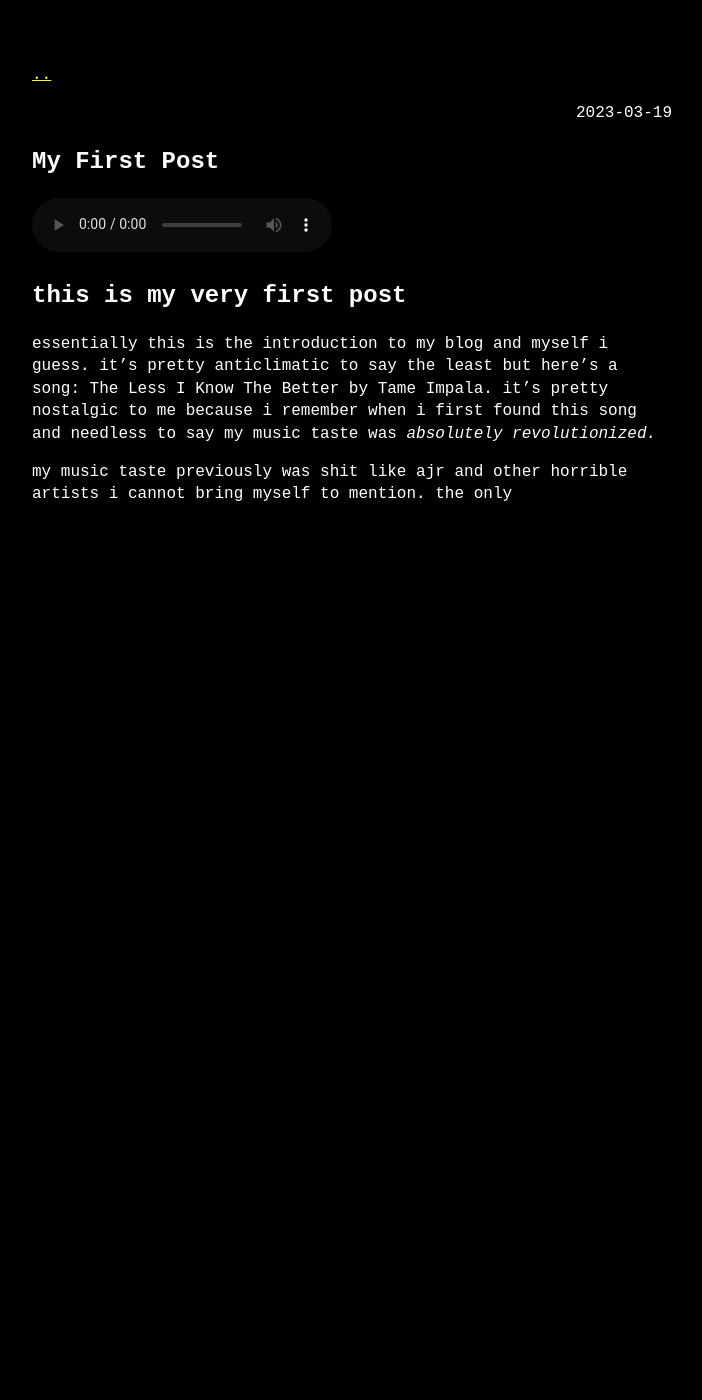
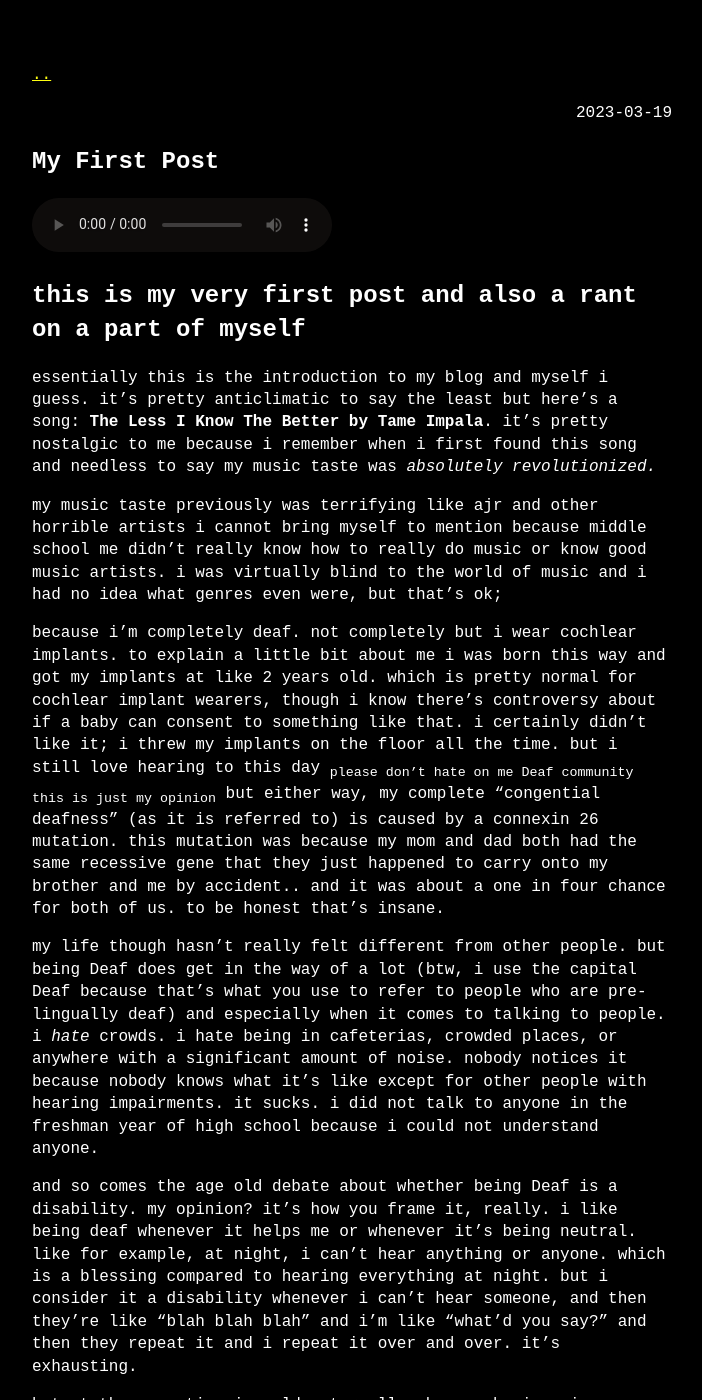
Before and after one commit to bopling/bopling.github.io, a Jekyll site: the page built from docs/_posts/2023-03-19-my-first-post.md, in a window 1280 px wide and 1400 px high. Shown: the whole window, without its empty margins (288-990 px from the left). Built offline with Jekyll 4.4.1, drawn with Linux system fonts in a browser that asks for light colours; comment, search, counter and statistics services are not loaded; some of the changed text lies outside the part shown.

Commit message:
Update 2023-03-19-my-first-post.md

```diff
--- a/docs/_posts/2023-03-19-my-first-post.md
+++ b/docs/_posts/2023-03-19-my-first-post.md
@@ -10,8 +10,16 @@ slug: a post
             </a>
 </audio>
 
-# this is my very first post
+# this is my very first post and also a rant on a part of myself
 
-essentially this is the introduction to my blog and myself i guess. it's pretty anticlimatic to say the least but here's a song: The Less I Know The Better by Tame Impala. it's pretty nostalgic to me because i remember when i first found this song and needless to say my music taste was *absolutely revolutionized.*
+essentially this is the introduction to my blog and myself i guess. it's pretty anticlimatic to say the least but here's a song: **The Less I Know The Better by Tame Impala**. it's pretty nostalgic to me because i remember when i first found this song and needless to say my music taste was *absolutely revolutionized.*
 
-my music taste previously was shit like ajr and other horrible artists i cannot bring myself to mention. the only
+my music taste previously was terrifying like ajr and other horrible artists i cannot bring myself to mention because middle school me didn't really know how to really do music or know good music artists. i was virtually blind to the world of music and i had no idea what genres even were, but that's ok;
+
+because i'm completely deaf. not completely but i wear cochlear implants. to explain a little bit about me i was born this way and got my implants at like 2 years old. which is pretty normal for cochlear implant wearers, though i know there's controversy about if a baby can consent to something like that. i certainly didn't like it; i threw my implants on the floor all the time. but i still love hearing to this day <sub>please don't hate on me Deaf community this is just my opinion</sub> but either way, my complete "congential deafness" (as it is referred to) is caused by a connexin 26 mutation. this mutation was because my mom and dad both had the same recessive gene that they just happened to carry onto my brother and me by accident.. and it was about a one in four chance for both of us. to be honest that's insane.
+
+my life though hasn't really felt different from other people. but being Deaf does get in the way of a lot (btw, i use the capital Deaf because that's what you use to refer to people who are pre-lingually deaf) and especially when it comes to talking to people. i _hate_ crowds. i hate being in cafeterias, crowded places, or anywhere with a significant amount of noise. nobody notices it because nobody knows what it's like except for other people with hearing impairments. it sucks. i did not talk to anyone in the freshman year of high school because i could not understand anyone.
+
+and so comes the age old debate about whether being Deaf is a disability. my opinion? it's how you frame it, really. i like being deaf whenever it helps me or whenever it's being neutral. like for example, at night, i can't hear anything or anyone. which is a blessing compared to hearing everything at night. but i consider it a disability whenever i can't hear someone, and then they're like "blah blah blah" and i'm like "what'd you say?" and then they repeat it and i repeat it over and over. it's exhausting.
+
+but at the same time i would not really change who i am in any way. despite all the awkwardness and all the setbacks it gives me, being Deaf is never a bad thing. but it is *kind* of weird that i am Deaf and know bare minimum asl (some words, finger spelling with the alphabet) which means i can't really communicate with other deaf people... but i'm also not able to like, communicate with hearing people???????? i'm stuck between two worlds basically.
```
Also changed, not shown: other parts of docs/_posts/2023-03-19-my-first-post.md (+1 -1 lines).
